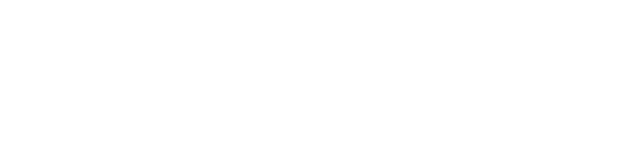
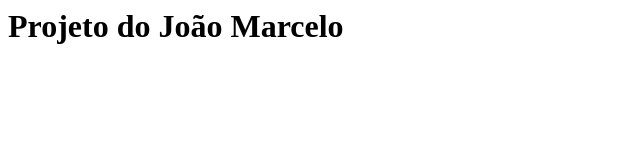
Before and after one commit to jmarceloDF/meu-site, a plain HTML site: page index.html in a window 1280 px wide. Shown: the whole page, without its empty margins (0-640 px from the left). Drawn offline with Linux system fonts and the light colour scheme.

Commit message:
Titulo da página

```diff
--- a/index.html
+++ b/index.html
@@ -2,5 +2,6 @@
     <head>
     </head>
     <body>
+    	<h1>Projeto do João Marcelo</h1>
     </body>
 </html>
```
